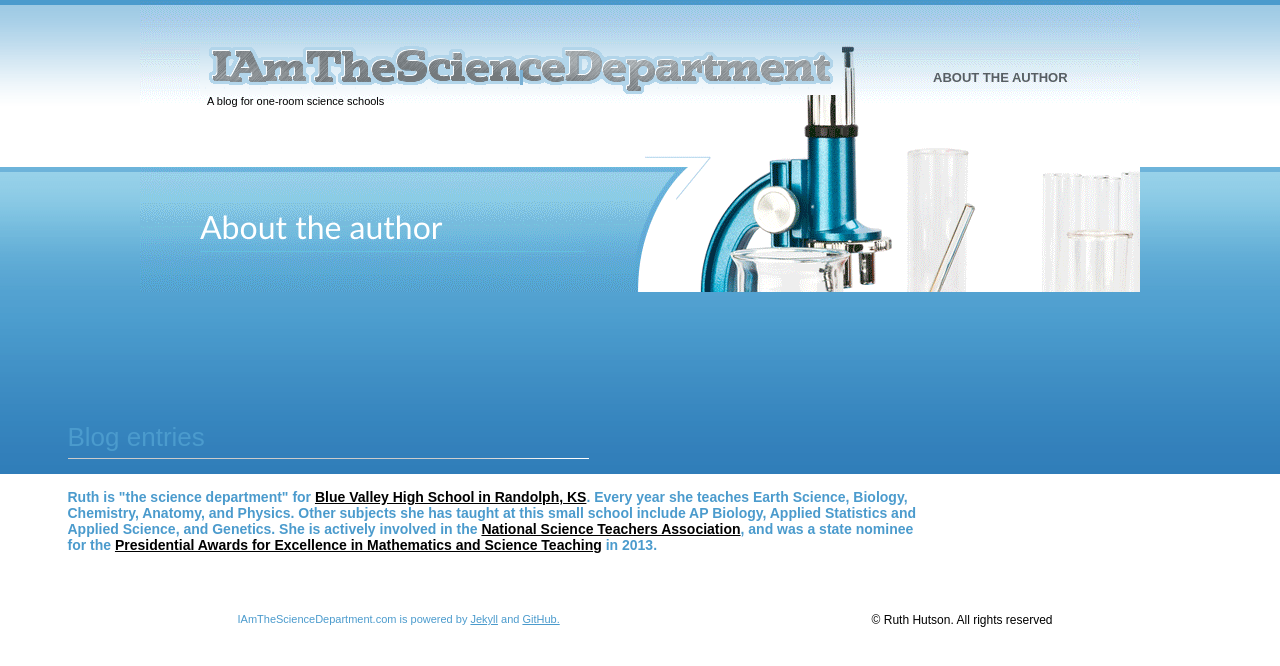
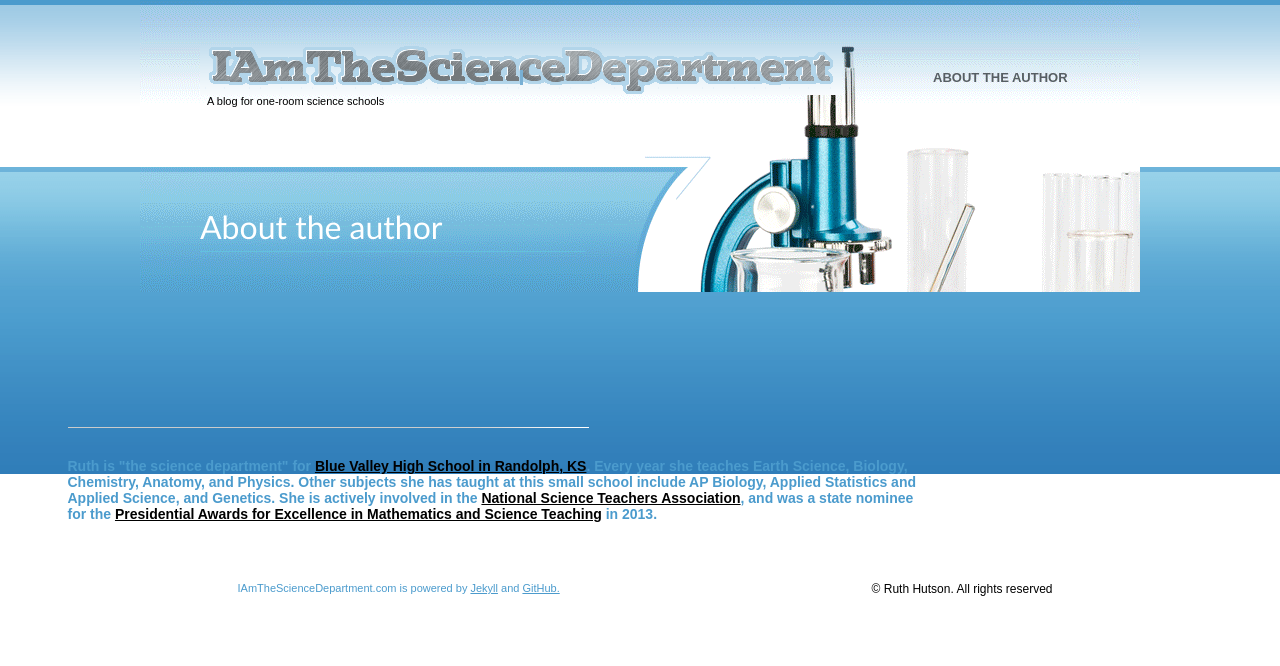
Before and after one commit to iamthesciencedepartment/iamthesciencedepartment.github.io, a Jekyll site: the page built from about.html, in a window 1280 px wide. Shown: the top 666 px of the page. Built offline with Jekyll 4.4.1, drawn with Linux system fonts in a browser that asks for light colours; Markdown is read by kramdown in place of the engine named in the settings.

Commit message:
modified:   about.html

```diff
--- a/about.html
+++ b/about.html
@@ -32,7 +32,7 @@ title: About 'I Am the Science Department'
   <div class="mid_main_left">
   <div class="mid_details">
 
-  <h2>Blog entries</h2>
+  <h2> </h2>
 
   <img src="/images/border_line.gif" alt="" />
       <h4>Ruth is "the science department" for <a href="http://www.usd384.org/">Blue Valley High School in Randolph, KS</a>. Every year she teaches Earth Science, Biology, Chemistry, Anatomy, and Physics. Other subjects she has taught at this small school include AP Biology, Applied Statistics and Applied Science, and Genetics. She is actively involved in the <a href="http://www.nsta.org/">National Science Teachers Association</a>, and was a state nominee for the <a href="https://www.paemst.org/">Presidential Awards for Excellence in Mathematics and Science Teaching</a> in 2013.</h4>
```
